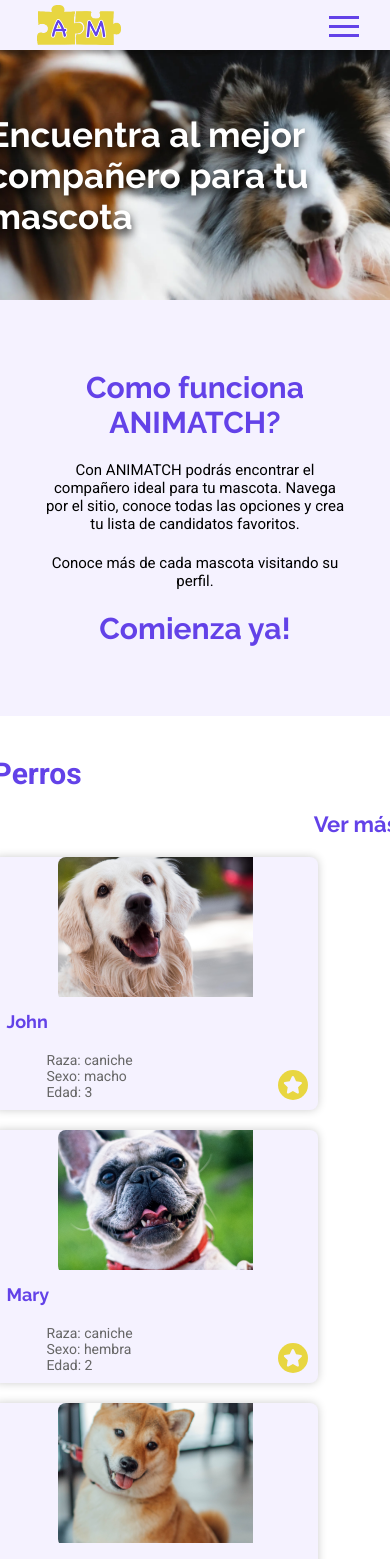
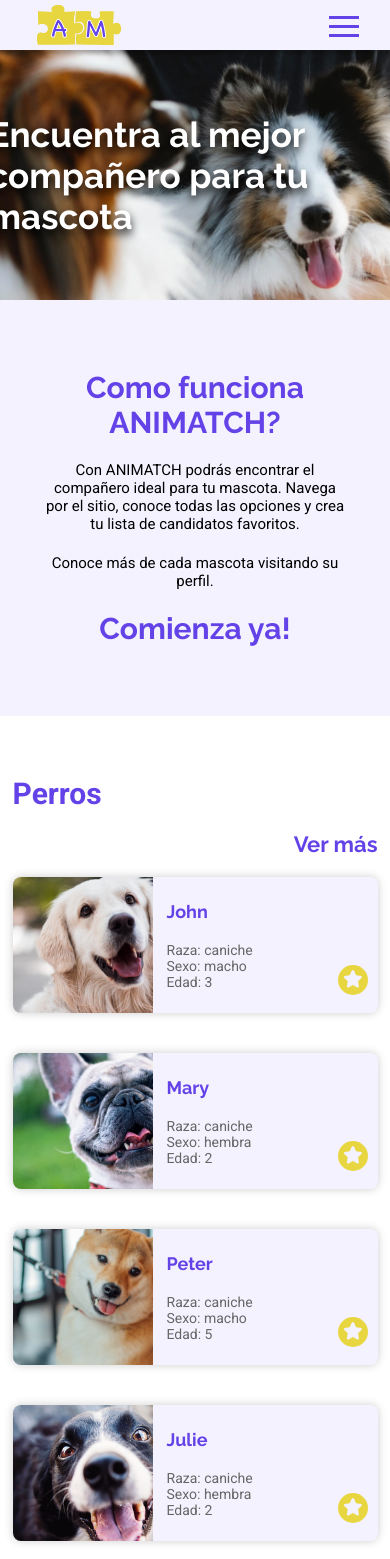
Before and after one commit to No-Country/C7-06-Front, a React (Create React App) app: page / in a window 390 px wide. Shown: the top 1559 px of the page. Built offline with nearby package versions, Linux system fonts and the light colour scheme.

Commit message:
refactor: improvements home responsive

```diff
--- a/src/components/Animals/Animals.module.sass
+++ b/src/components/Animals/Animals.module.sass
@@ -20,12 +20,7 @@
         color: $main-color
 
     &__container
-        display: flex
-        flex-wrap: wrap
+        display: grid
+        grid-template-columns: repeat(auto-fit, minmax(280px, 1fr))
         gap: 20px
-        justify-content: flex-start
-
-
-@media screen and (max-width: 850px)
-    .animalSection
-        padding: 20px
+        // grid-auto-rows: 22rem
--- a/src/components/Card/Card.module.sass
+++ b/src/components/Card/Card.module.sass
@@ -5,7 +5,6 @@
     flex-direction: column
     align-items: center
     justify-content: center
-    width: clamp(325px, 22%, 50%)
     background-color: $background-light
     border-radius: 8px
     box-shadow: 0 0 10px rgba(0, 0, 0, 0.2)
@@ -14,12 +13,12 @@
     &:hover
         transform: scale(1.02)
     @include mq("medium")
-        height: 250px
+        height: minmax(250px, 1fr)
         flex-direction: column
         align-items: center
         justify-content: center
     @include mq("large")
-        width: clamp(260px, 22%, 50%)
+        width: 100%
     &__img
         width: 60%
         min-width: 140px
@@ -80,8 +79,43 @@
             font-family: $main-font
             ul
                 list-style: none
+                padding: 0
 
 .cardLink
     text-decoration: none
     color: $main-color
-    width: clamp(260px, 22%, 50%)
+
+@media screen and (max-width: 768px)
+    .card
+        width: 100%
+        margin-bottom: 20px
+        display: flex
+        flex-direction: row
+        height: auto
+        .card__img
+            width: 40%
+            min-width: 140px
+            height: 136px
+            overflow: hidden
+            border-radius: 8px 0 0 8px
+            object-position: center center
+            img
+                object-fit: cover
+                border-radius: 8px 0 0 8px
+        .card__content
+            width: 100%
+            padding: 0px 14px
+            .favorite
+                bottom: 5px
+            .card__title
+                font-family: $secondary-font
+                font-size: 18px
+                font-weight: 600
+                margin: 10px 0
+            .card__text
+                position: relative
+                width: 100%
+                font-size: 14px
+                font-weight: 400
+                padding: 10px 0
+                color: #666
```
